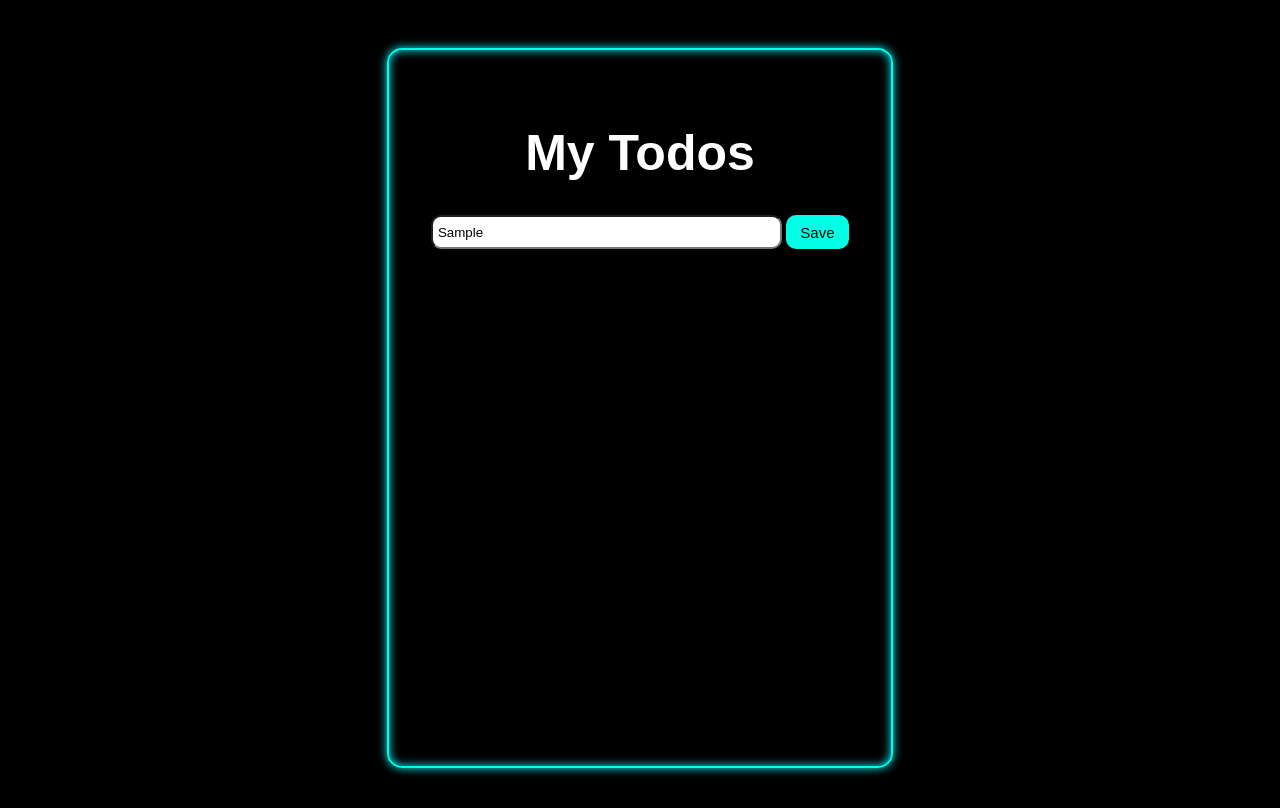
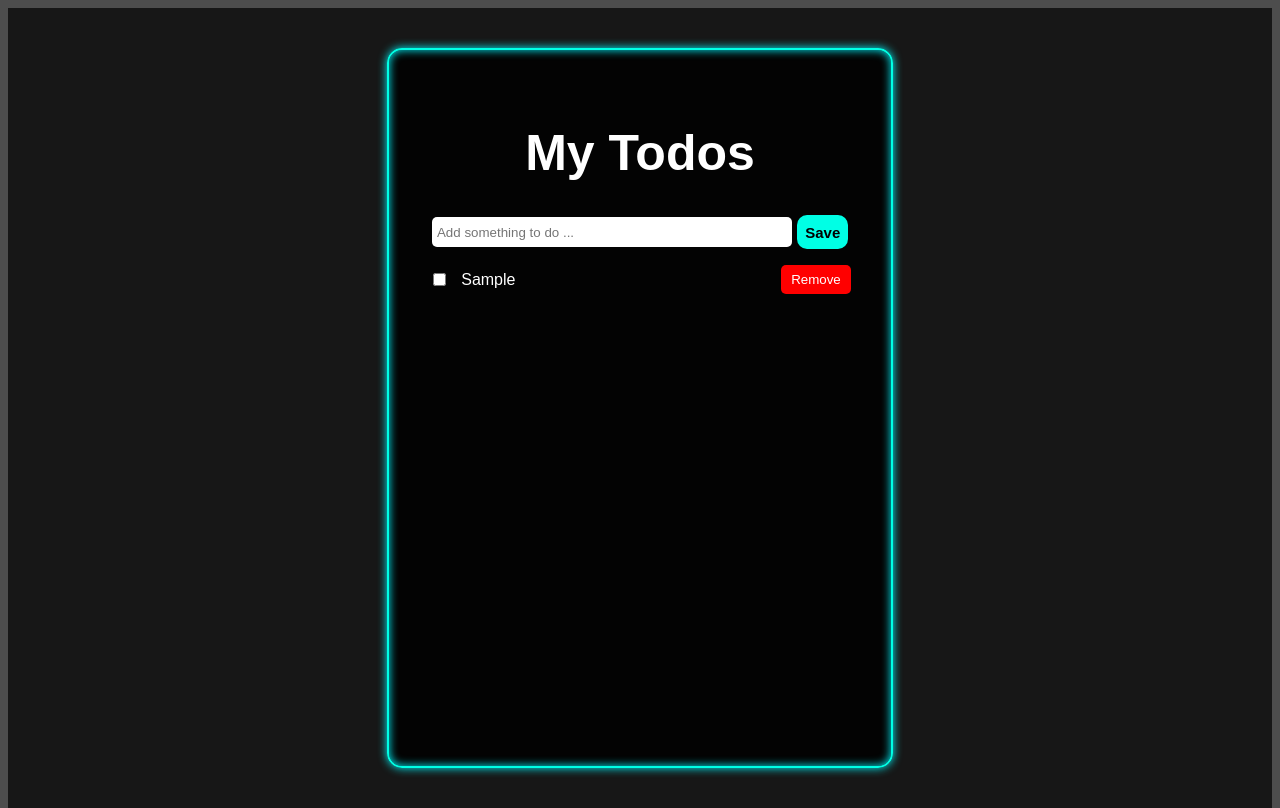
Before and after one commit to radishevskyi/todo-list, a plain HTML site: page index.html in a window 1280 px wide. Both pictures are taken after typing "Sample" into the empty fields and a click on the button "Save". Drawn offline with Linux system fonts and the light colour scheme.

Commit message:
add js code

```diff
--- a/index.html
+++ b/index.html
@@ -1,20 +1,20 @@
 <!DOCTYPE html>
 <html lang="en">
   <head>
-    <meta charset="UTF-8">
-    <meta name="viewport" content="width=device-width, initial-scale=1.0">
-    <link rel="stylesheet" href="styles.css">
+    <meta charset="UTF-8" />
+    <meta name="viewport" content="width=device-width, initial-scale=1.0" />
+    <link rel="stylesheet" href="styles.css" />
     <title>Document</title>
   </head>
   <body>
     <div class="container">
       <div class="todo-container">
-            <h1 class="todo-list">My Todos</h1>
+        <h1 class="todo-title">My Todos</h1>
         <div class="input-container">
-                <input placeholder="Add something to do ..." type="text">
+          <input placeholder="Add something to do ..." type="text" />
           <button>Save</button>
         </div>
-
+        <ul class="todo-list"></ul>
       </div>
     </div>
     <script src="./script.js"></script>
--- a/script.js
+++ b/script.js
@@ -0,0 +1,21 @@
+const input = document.querySelector(".input-container input");
+const button = document.querySelector(".input-container button");
+const list = document.querySelector(".todo-list");
+
+
+button.addEventListener("click", () => {
+  const li = document.createElement("li");
+  li.className = "todo-list-item";
+//   const task = document.createElement("input");
+//   task.type = "text"
+  const removeBtn = document.createElement("button");
+  removeBtn.innerText = "Remove";
+  li.innerHTML = `<input type = "checkbox"/> ${input.value}`;
+  list.appendChild(li);
+  li.appendChild(removeBtn);
+  input.value = '';
+
+  removeBtn.addEventListener("click", () => {
+    list.removeChild(li)
+  })
+});
--- a/styles.css
+++ b/styles.css
@@ -1,7 +1,8 @@
-html, body {
+html,
+body {
     height: 100%;
     font-family: sans-serif;
-    background-color: black;
+    background-color: rgba(0, 0, 0, 0.697);
 }
 
 .container {
@@ -18,15 +19,16 @@ html, body {
     border-radius: 15px;
     border: 2px solid #00ffe5;
     box-shadow: 0px 0px 10px #00f7ff,
-                0px 0px 10px #00f7ff inset;
+        0px 0px 10px #00f7ff inset;
     color: white;
     text-align: center;
     padding: 40px;
     box-sizing: border-box;
+    background-color: rgba(0, 0, 0, 0.863);
 }
 
-.todo-list {
-font-size: 50px;
+.todo-title {
+    font-size: 50px;
 }
 
 .input-container {
@@ -36,24 +38,55 @@ font-size: 50px;
 }
 
 .input-container input {
-    width: 80%;
+    width: 83%;
     height: 30px;
-    border-radius: 10px;
+    border-radius: 5px;
     outline-color: white;
     padding: 0 5px;
-
+    border: none;
 }
 
 .input-container button {
-    width: 15%;
+    width: 12%;
     height: 34px;
     border-radius: 10px;
     border: none;
     cursor: pointer;
     font-size: 15px;
-    background-color: #00ffe5
+    font-weight: bold;
+    background-color: #00ffe5;
 }
 
 .input-container button:hover {
-    box-shadow: 0px 0px 10px #00f7ff;
+    box-shadow: 0px 0px 10px #00ffc3;
 }
+
+.todo-list {
+    list-style-type: none;
+    padding: 0px;
+}
+
+.todo-list-item {
+    display: flex;
+    align-items: center;
+    margin-bottom: 15px;
+}
+
+.todo-list-item input {
+    margin-right: 15px;
+}
+
+.todo-list-item button {
+    border-radius: 5px;
+    border: none;
+    margin-left: auto;
+    background-color: red;
+    color: white;
+    cursor: pointer;
+    padding: 7px 10px;
+}
+
+
+.todo-list-item button:hover {
+    box-shadow: 0px 0px 10px #ff0048;
+}
```
Lines whose indentation alone changed are shown as unchanged.
